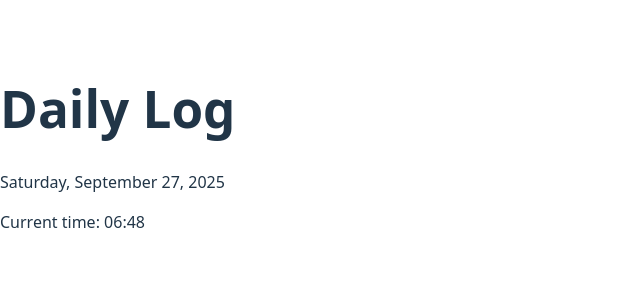
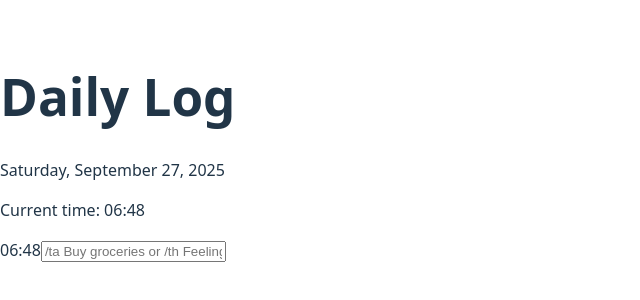
Before and after one commit to Jo23h/Bullet-Journal, a React (Vite) app: page / in a window 1280 px wide. Shown: the part 252-552 px from the top of the page, without its empty margins (0-640 px from the left). Built offline with nearby package versions, Linux system fonts and the light colour scheme.

Commit message:
feat: add input (for text and thought) functionality

```diff
--- a/src/App.jsx
+++ b/src/App.jsx
@@ -1,5 +1,6 @@
 import { useState, useEffect } from 'react';
 import Header from './components/header/header'
+import Input from './components/input/input'
 
 const TodoistApp = () => {
   const [currentTime, setCurrentTime] = useState(new Date());
@@ -33,7 +34,7 @@ const TodoistApp = () => {
   };
 
   const addItem = (text, type) => {
-    if(!text.trim()) return;
+    if (!text.trim()) return;
 
     const newItem = {
       id: Date.now(),
@@ -46,15 +47,25 @@ const TodoistApp = () => {
     setItems([...items, newItem]);
   };
 
-
   return (
     <>
+      <div className="min-h-screen bg-gray-100 p-4">
+        <div className="max-w-2xl mx-auto">
           <Header
           currentTime = {currentTime}
           formatCurrentTime = {formatCurrentTime}
           formatTime = {formatTime}
           />
 
+          <Input
+          currentTime={currentTime}
+          newItem={newItem}
+          setNewItem={setNewItem}
+          addItem={addItem}
+          formatTime = {formatTime}
+          />
+        </div>
+      </div>
     </>
   );
 };
--- /dev/null
+++ b/src/components/input/input.jsx
@@ -0,0 +1,53 @@
+
+
+function input({currentTime, newItem, setNewItem, addItem, formatTime}) {
+
+    const itemTypes = {
+    task: { symbol: '•', label: 'Task' },
+    thought: { symbol: '—', label: 'Thought' }
+    };
+
+    const handleInput = (event) => {
+        setNewItem(event.target.value)
+    }
+
+    const handleKeyPress = (e) => {
+        if (e.key === 'Enter') {
+            const text = newItem.trim();
+            if (!text) return;
+
+            const commandMap = {
+                '/ta ': 'task',
+                '/th ': 'thought'
+            };
+
+            const command = text.substring(0, 4);
+            const itemType = commandMap[command] || 'task';
+            const content = commandMap[command] ? text.slice(4) : text;
+
+            if (content.trim()) {
+                addItem(content.trim(), itemType);
+            }
+
+            setNewItem('');
+        }
+    };
+
+  return (
+    <div className="flex items-center space-x-2">
+        <span className="text-xs text-gray-400 font-mono w-12">
+          {formatTime(currentTime)}
+        </span>
+        <input
+          type="text"
+          value={newItem}
+          onChange={handleInput}
+          onKeyDown={handleKeyPress}
+          placeholder="/ta Buy groceries or /th Feeling stressed"
+          className="flex-1 px-2 py-1 border-none focus:outline-none text-sm bg-transparent"
+        />
+      </div>
+  )
+}
+
+export default input
```
Lines whose indentation alone changed are shown as unchanged.
